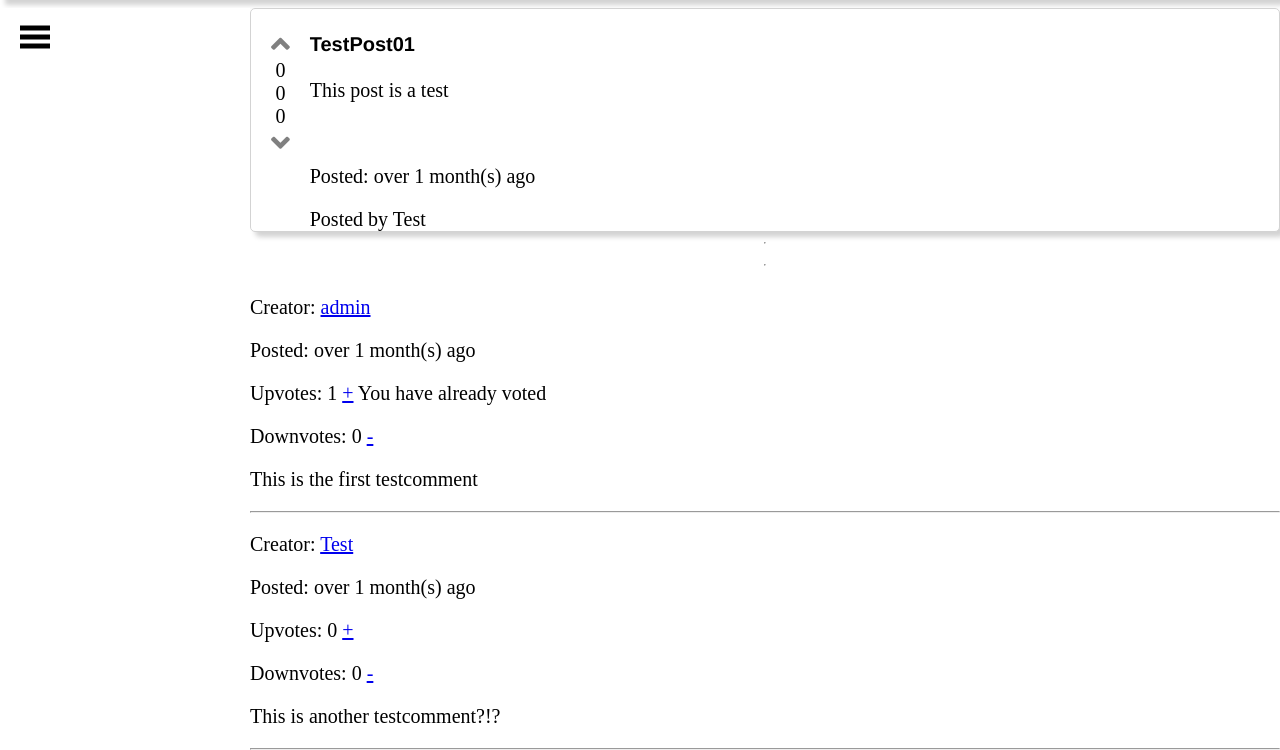
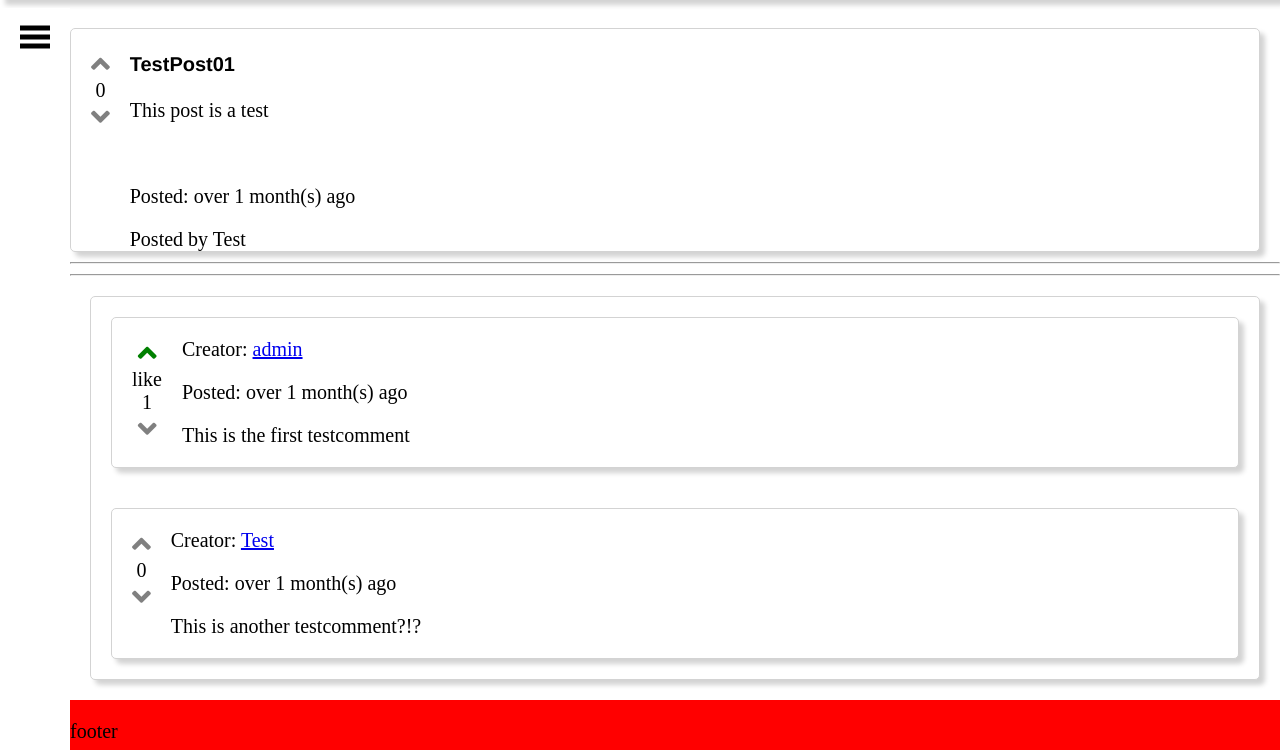
Before and after one commit to MarWu/ForumRoulette, a Django app: page /post/1/ in a window 1280 px wide. Shown: the part 50-800 px from the top of the page. Run offline with Django 3.2, Linux system fonts and the light colour scheme; a user stored in the database is signed in; data comes from the database, SQL or seed files in the repository; both versions use the stored data as it was after the commit; tables that the repository leaves empty hold one stand-in row (values such as "Sample post"); some libraries are stand-ins or nearby versions.

Commit message:
Added the detail page Bug can not differ on multiple like elemnts on one page

```diff
--- a/posts/models.py
+++ b/posts/models.py
@@ -73,6 +73,9 @@ class Comment(models.Model):
     def down_vote_count(self):
         return self.down_votes_list.count()
 
+    def vote_difference(self):
+            return self.up_vote_count() - self.down_vote_count()
+
     def pub_date_printable(self):
         if timezone.now().year - self.pub_date.year > 0:
             return "over " + str(timezone.now().year - self.pub_date.year) + " year(s) ago"
--- a/posts/static/css/postStyle.css
+++ b/posts/static/css/postStyle.css
@@ -6,7 +6,7 @@ li .post {
 
 #post_content {
     background-color: white;
-    margin: 0rem 0rem 0 0;
+    margin: 2rem 2rem 0 0;
     display: flex;
     list-style-type: none;
     border-radius: 0.5rem;
@@ -36,6 +36,16 @@ li .post {
     text-decoration: none;
 }
 
+.like_comment{
+    font-size: 3rem;
+    display: block;
+    cursor: pointer;
+    color: grey;
+    text-decoration: none;
+}
+.like_comment:hover{
+    color:green;
+}
 .like:hover {
     color: green;
 }
@@ -48,10 +58,21 @@ li .post {
     text-decoration: none;
 }
 
+.dislike_comment {
+    font-size: 3rem;
+    display: block;
+    cursor: pointer;
+    color: gray;
+    text-decoration: none;
+}
+
 .dislike:hover {
     color: red;
 }
 
+.dislike_comment:hover {
+    color: red;
+}
 .score {
     font-size: 2rem;
 
@@ -106,3 +127,38 @@ h3 {
 .information a:hover {
     background-color: lightgray;
 }
+
+
+
+.commentblock {
+    display:flex;
+    flex-direction: column;
+    background-color: white;
+    margin: 2rem 2rem 2rem 2rem;
+    list-style-type: none;
+    border-radius: 0.5rem;
+    border: 1px solid lightgrey;
+    box-shadow: 5px 5px 5px lightgray;
+}
+
+.addComment{
+     margin: 2rem 0 2rem 0;
+     border-radius: 0.5rem;
+     border: 1px solid lightgrey;
+    box-shadow: 5px 5px 5px lightgray;
+
+}
+.addComment:hover {
+    box-shadow: 10px 10px 5px lightgray;
+    border: 1px solid darkgrey;
+    cursor: pointer;
+}
+.comment{
+    display:flex;
+    background-color: white;
+    margin: 2rem 2rem 2rem 2rem;
+    list-style-type: none;
+    border-radius: 0.5rem;
+    border: 1px solid lightgrey;
+    box-shadow: 5px 5px 5px lightgray;
+}
--- a/posts/static/css/styles.css
+++ b/posts/static/css/styles.css
@@ -70,7 +70,9 @@ background-color: lightgray;
 }
 
 
-
+#content {
+    transition: all .5s ease;
+}
 
 .slinput {
   position:relative;
@@ -94,7 +96,7 @@ main .content {
 }
 
 main aside {
-    width: 250px;
+
     background-color: white;
 
 }
@@ -119,7 +121,6 @@ main aside {
     font-size: 14px;
     color: black;
     display: block;
-    transition: 0.3s
 
 }
 
@@ -134,24 +135,15 @@ main aside {
 
 /* Style the links inside the navigation bar */
 aside .topnav a {
+
     float: left;
     color: white;
     text-align: center;
-    padding: 1.5rem 2rem;
+    padding: 15px 20px;
     text-decoration: none;
-    font-size: 1rem;
+    font-size: 10px;
 }
 
-/* On smaller screens, where height is less than 450px, change the style of the sidenav (less padding and a smaller font size) */
-@media screen and (max-height: 450px) {
-    .sidenav {
-        padding-top: 15px;
-    }
-
-    .sidenav a {
-        font-size: 18px;
-    }
-}
 
 aside a svg {
     transition: all .5s ease;
--- a/posts/static/js/sidenavigation.js
+++ b/posts/static/js/sidenavigation.js
@@ -1,6 +1,6 @@
 function openNav() {
-    document.getElementById("sideNavigation").style.width = "250px";
-    document.getElementById("content").style.marginLeft = "250px";
+    document.getElementById("sideNavigation").style.width = "200px";
+    document.getElementById("content").style.marginLeft = "200px";
 }
 
 function closeNav() {
@@ -15,3 +15,11 @@ function like() {
 function dislike() {
     document.getElementById("dislike").style.color="red";
 }
+
+function likeComment() {
+    document.getElementById("like_comment").style.color="green";
+}
+
+function dislikeComment() {
+    document.getElementById("dislike_comment").style.color="red";
+}
--- a/posts/templates/detail.html
+++ b/posts/templates/detail.html
@@ -6,15 +6,8 @@
     {% load static %}
 
     <link rel="stylesheet" href="{% static 'css/postStyle.css' %}">
-
+    <div id="content"">
     <div id="post_content">
-
-
-    {% for userinfo in user.userinfo_set.all %}
-        {% if userinfo.random_post == post %}
-            <a href="{% url 'posts:comment' post.id %}">Comment</a>
-        {% endif %}
-    {% endfor %}
 
         <div class="voting-section">
             <a class="fas fa-angle-up like" href="{% url 'posts:vote' post.id %}" id="like"></a>
@@ -23,10 +16,9 @@
                     like()
                 </script>
             {% endif %}
-        <div class="score upvote ">{{ post.up_vote_count }}</div>
-        <div class="score downvote">{{ post.down_vote_count }}</div>
+            <div class="score upvote hide">{{ post.up_vote_count }}</div>
+            <div class="score downvote hide">{{ post.down_vote_count }}</div>
             <div class="score likes">{{ post.vote_difference }}</div>
-        <!-- difference nur add funktioniert!!berechnen -->
             <a class="fas fa-angle-down  dislike" href="{% url 'posts:down_vote' post.id %}" id="dislike"></a>
             {% if has_down_voted == 1 %}
                 <script>
@@ -41,34 +33,54 @@
             <img src="{{ post.post_image }}">
             <p>Posted: {{ post.pub_date_printable }}</p>
             <a href='#'>Posted by {{ post.creator }}</a>
+            {% for userinfo in user.userinfo_set.all %}
+                {% if userinfo.random_post == post %}
+                    <div class="addComment">
+                    <a href="{% url 'posts:comment' post.id %}">Add comment</a>
+                    </div>
+                {% endif %}
+            {% endfor %}
+        </div>
 
-    </div>
     </div>
     <hr>
     <hr>
     <div class="commentblock">
         {% for comment in post.comment_set.all %}
-            <p>Creator: <a href="{% url 'users:profile' comment.creator %}">{{ comment.creator }}</a></p>
-            <p>Posted: {{ comment.pub_date_printable }}</p>
-            <p>Upvotes: {{ comment.up_vote_count }}
-                <a href="{% url 'posts:vote_comment' comment.id 0 %}">+</a>
+            <div class="comment">
+                <div class="voting-section">
+                    <a class="fas fa-angle-up like" href="{% url 'posts:vote_comment' comment.id 0 %}"
+                       id="like_comment"></a>
                     {% for voter in comment.up_votes_list.all %}
                         {% if voter.username == user.username %}
-                        You have already voted
+                            like
+                            <script>
+                                likeComment()
+                            </script>
                         {% endif %}
                     {% endfor %}
-            </p>
-            <p>Downvotes: {{ comment.down_vote_count }}
-                <a href="{% url 'posts:vote_comment' comment.id 1 %}">-</a>
+                    <div class="score upvote hide">{{ comment.up_vote_count }}</div>
+                    <div class="score downvote hide">{{ comment.down_vote_count }}</div>
+                    <div class="score likes">{{ comment.vote_difference }}</div>
+                    <a class="fas fa-angle-down  dislike" href="{% url 'posts:vote_comment' comment.id 1 %}"
+                       id="dislike_comment"></a>
                     {% for voter in comment.down_votes_list.all %}
                         {% if voter.username == user.username %}
-                        You have already voted
+                            dislike
+                            <script>
+                                dislikeComment()
+                            </script>
                         {% endif %}
-                {% endfor %}
-            </p>
-            <p>{{ comment.comment_text }}</p>
-            <hr>
                     {% endfor %}
                 </div>
 
+                <div>
+                    <p>Creator: <a href="{% url 'users:profile' comment.creator %}">{{ comment.creator }}</a></p>
+                    <p>Posted: {{ comment.pub_date_printable }}</p>
+                    <p>{{ comment.comment_text }}</p>
+                </div>
+            </div>
+        {% endfor %}
+    </div>
+    </div>
 {% endblock %}
```
Also changed, not shown: posts/templates/index.html (+24 -38 lines), db.sqlite3. Lines whose indentation alone changed are shown as unchanged.
